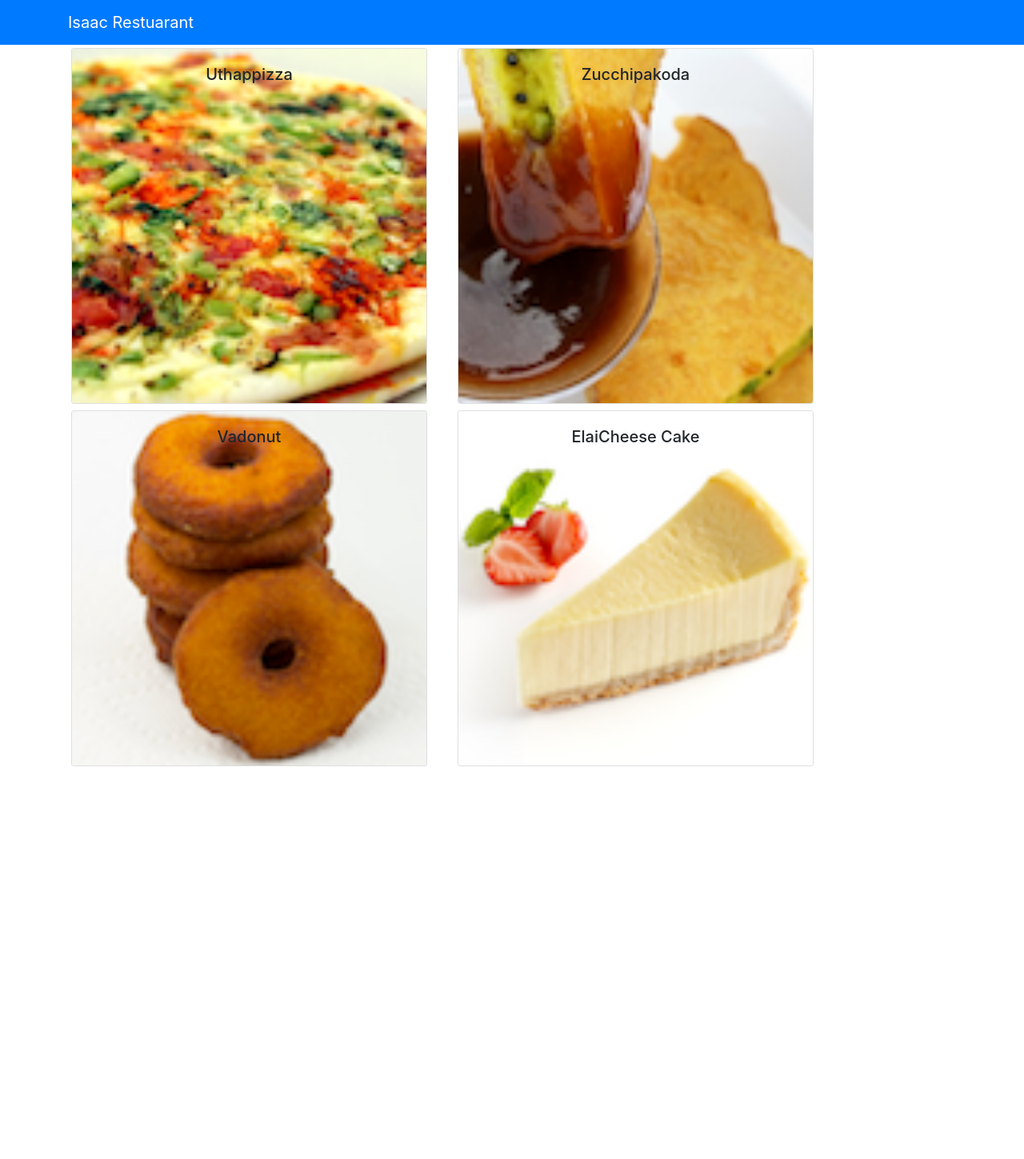
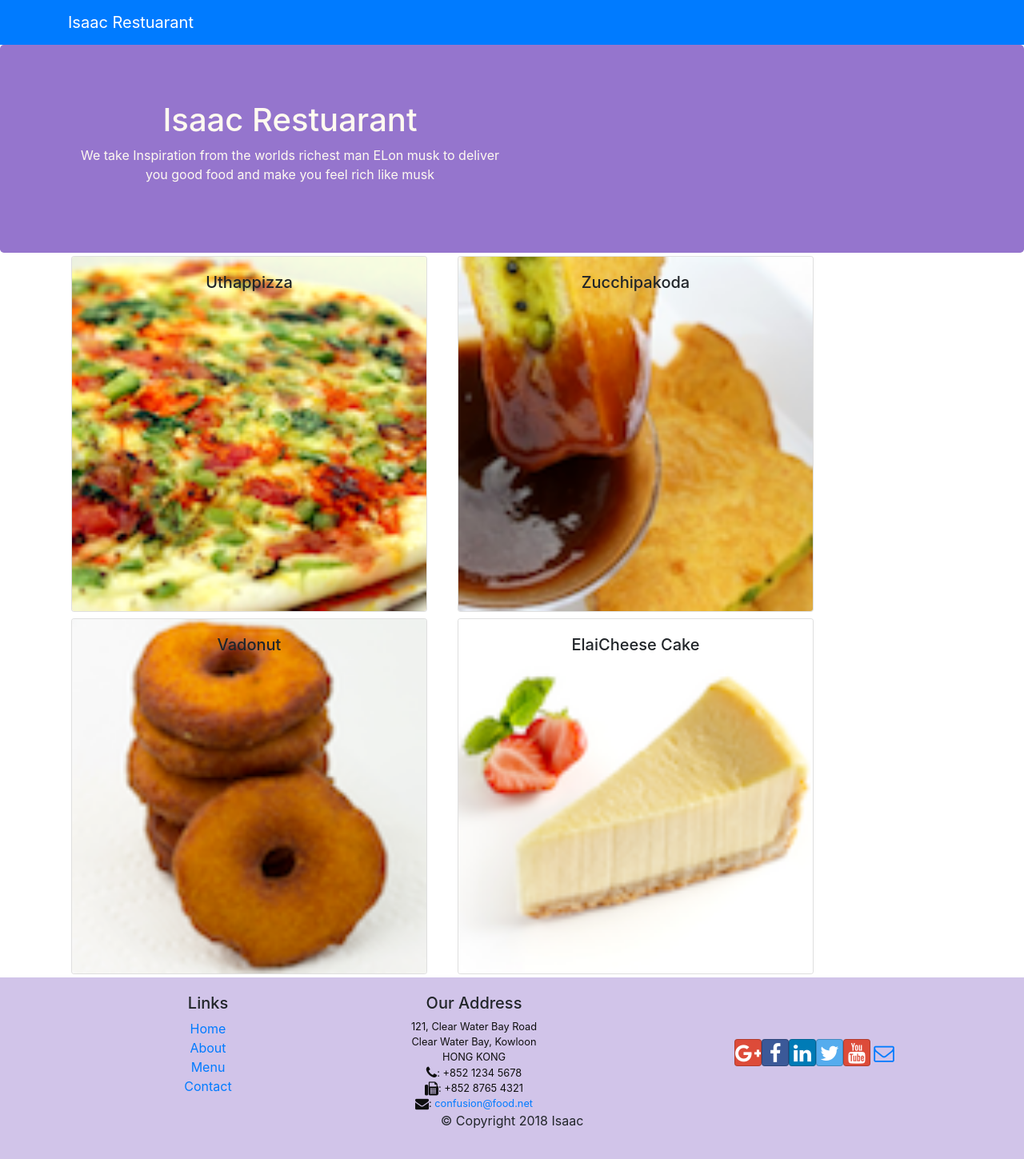
Before and after one commit to WebdeveloperIsaac/reactcapstone, a React (Create React App) app: page / in a window 1280 px wide. Shown: the whole page at 80% size. Before the commit the page ends 962 px from the top, so only its background shows below. Built offline with nearby package versions, Linux system fonts and the light colour scheme.

Commit message:
HEader and Footer COmponents with the content and custom CSs

```diff
--- a/package.json
+++ b/package.json
@@ -7,6 +7,8 @@
     "@testing-library/react": "^12.1.4",
     "@testing-library/user-event": "^13.5.0",
     "bootstrap": "4.0.0",
+    "bootstrap-social": "^5.1.1",
+    "font-awesome": "^4.7.0",
     "react": "^18.0.0",
     "react-dom": "^18.0.0",
     "react-popper": "0.9.2",
--- a/src/App.css
+++ b/src/App.css
@@ -36,3 +36,36 @@
     transform: rotate(360deg);
   }
 }
+.row-header{
+  margin:0px auto;
+  padding:0px auto;
+}
+
+.row-content {
+  margin:0px auto;
+  padding: 50px 0px 50px 0px;
+  border-bottom: 1px ridge;
+  min-height:400px;
+}
+
+.footer{
+  background-color: #D1C4E9;
+  margin:0px auto;
+  padding: 20px 0px 20px 0px;
+}
+.jumbotron {
+  padding:70px 30px 70px 30px;
+  margin:0px auto;
+  background: #9575CD ;
+  color:floralwhite;
+}
+
+address{
+  font-size:80%;
+  margin:0px;
+  color:#0f0f0f;
+}
+
+.navbar-dark {
+  background-color: #512DA8;
+}
--- a/src/components/DishdetailComponent.js
+++ b/src/components/DishdetailComponent.js
@@ -57,11 +57,12 @@ import { Card, CardImg,  CardText, CardBody, CardTitle } from "reactstrap";
 
         if (props.dish != null) {
             return (
-
+       <div className="container">
         <div className="row">
 
             <RenderDish dish={props.dish} />
         <RenderComments comments={props.dish.comments}/></div>
+        </div>
             );
         }
         else{
--- /dev/null
+++ b/src/components/FooterComponent.js
@@ -0,0 +1,50 @@
+import React from "react";
+
+function Footer(props){
+    return(
+        <div className="footer">
+        <div className="container">
+            <div className="row justify-content-center">
+                <div className="col-4 offset-1 col-sm-2">
+                    <h5>Links</h5>
+                    <ul className="list-unstyled">
+                        <li><a href="#">Home</a></li>
+                        <li><a href="#">About</a></li>
+                        <li><a href="#">Menu</a></li>
+                        <li><a href="contactus.html">Contact</a></li>
+                    </ul>
+                </div>
+                <div className="col-7 col-sm-5">
+                    <h5>Our Address</h5>
+                    <address>
+		              121, Clear Water Bay Road<br />
+		              Clear Water Bay, Kowloon<br />
+		              HONG KONG<br />
+		              <i className="fa fa-phone fa-lg"></i>: +852 1234 5678<br />
+		              <i className="fa fa-fax fa-lg"></i>: +852 8765 4321<br />
+		              <i className="fa fa-envelope fa-lg"></i>: <a href="mailto:confusion@food.net">
+                         confusion@food.net</a>
+                    </address>
+                </div>
+                <div className="col-12 col-sm-4 align-self-center">
+                    <div className="text-center">
+                        <a className="btn btn-social-icon btn-google" href="http://google.com/+"><i className="fa fa-google-plus"></i></a>
+                        <a className="btn btn-social-icon btn-facebook" href="http://www.facebook.com/profile.php?id="><i className="fa fa-facebook"></i></a>
+                        <a className="btn btn-social-icon btn-linkedin" href="http://www.linkedin.com/in/"><i className="fa fa-linkedin"></i></a>
+                        <a className="btn btn-social-icon btn-twitter" href="http://twitter.com/"><i className="fa fa-twitter"></i></a>
+                        <a className="btn btn-social-icon btn-google" href="http://youtube.com/"><i className="fa fa-youtube"></i></a>
+                        <a className="btn btn-social-icon" href="mailto:"><i className="fa fa-envelope-o"></i></a>
+                    </div>
+                </div>
+            </div>
+            <div className="row justify-content-center">
+                <div className="col-auto">
+                    <p>© Copyright 2018 Isaac</p>
+                </div>
+            </div>
+        </div>
+    </div>
+    );
+}
+
+export default Footer;
--- /dev/null
+++ b/src/components/HeaderComponent.js
@@ -0,0 +1,27 @@
+import React,{Component} from "react";
+import {Navbar,NavbarBrand,Jumbotron} from 'reactstrap';
+class Header extends Component{
+    render(){
+        return(
+            <React.Fragment>
+            <Navbar dark color="primary">
+                <div className="container">
+                <NavbarBrand href="/">Isaac Restuarant</NavbarBrand>
+                </div>
+            </Navbar>
+            <Jumbotron>
+                <div className="container">
+                    <div className="row row-header">
+                        <div className="col-12 col-sm-6">
+                           <h1>Isaac Restuarant</h1>
+                           <p>We take Inspiration from the worlds richest man ELon musk to deliver you good food and make you feel rich like musk</p>
+                        </div>
+                    </div>
+                </div>
+            </Jumbotron>
+            </React.Fragment>
+        )
+    }
+}
+
+export default Header;
--- a/src/components/MainComponent.js
+++ b/src/components/MainComponent.js
@@ -1,9 +1,10 @@
 
 import { Component } from 'react';
-import { Navbar, NavbarBrand  } from 'reactstrap';
 import Menu from './MenuComponent';
 import { DISHES } from '../shared/dishes';
+import Header from './HeaderComponent'
 import DishDetail from './DishdetailComponent';
+import Footer from './FooterComponent'
 
 class Main extends Component {
   constructor(props) {
@@ -24,14 +25,12 @@ class Main extends Component {
 
   render(){
   return (
-    <div className="App">
-      <Navbar dark color="primary">
-        <div className="container">
-          <NavbarBrand href="/">Isaac Restuarant</NavbarBrand>
-        </div>
-      </Navbar>
+
+    <div>
+      <Header/>
       <Menu dishes={this.state.dishes} onClick={(dishId) => this.onDishSelect(dishId)}></Menu>
       <DishDetail dish={this.state.dishes.filter((dish)=> dish.id===this.state.selectedDish)[0]}></DishDetail>
+      <Footer/>
     </div>
   );
 }
--- a/src/index.js
+++ b/src/index.js
@@ -1,6 +1,8 @@
 import React from 'react';
 import ReactDOM from 'react-dom';
 import 'bootstrap/dist/css/bootstrap.min.css';
+import 'font-awesome/css/font-awesome.min.css';
+import 'bootstrap-social/bootstrap-social.css';
 import './index.css';
 import App from './App';
 import reportWebVitals from './reportWebVitals';
```
Also changed, not shown: 1 other file (tests, documents, lock files or other folders).
